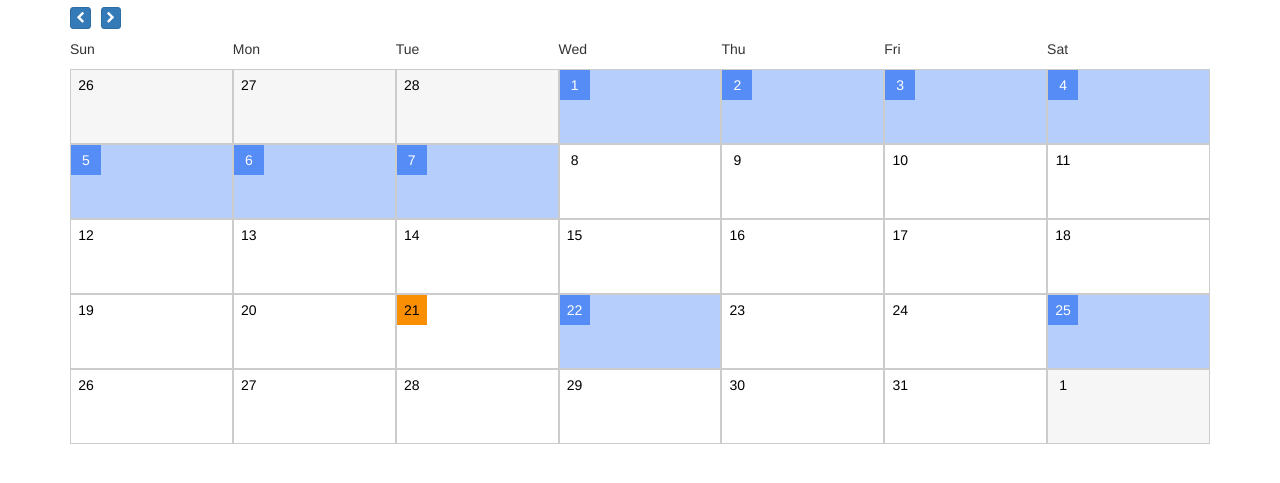
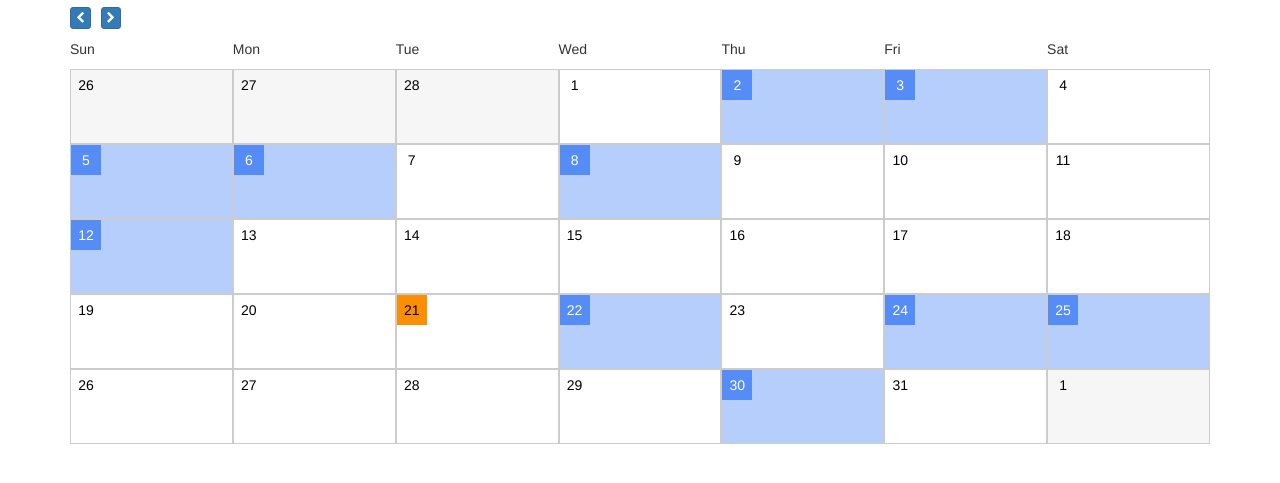
Before and after one commit to spikeon/jquery-calendar, a website: page index.html in a window 1280 px wide. Shown: the part 63-546 px from the top of the page. Drawn offline with nearby package versions, Linux system fonts and the light colour scheme.

Commit message:
More demo changes

```diff
--- a/index.html
+++ b/index.html
@@ -35,7 +35,7 @@
 				$('.calendar').addEvent(new Date(2017, 2, 25), function(){ alert('Date test') });
 
 				/* Add event with Date object on several days in the current month */
-				[2,3,5,6,8,12,24, 30].forEach(function(i, day){ $('.calendar').addEvent(new Date(2017, new Date().getMonth(), day), function(){ alert('Date test') }); });
+				[2,3,5,6,8,12,24, 30].forEach(function(i, day){ $('.calendar').addEvent(new Date(2017, new Date().getMonth(), i), function(){ alert('Date test') }); });
 
 
 			})(jQuery);
--- a/package.json
+++ b/package.json
@@ -1,6 +1,6 @@
 {
   "name": "jquery-callback-calendar",
-  "version": "1.0.5",
+  "version": "1.0.6",
   "description": "A simple jQuery UI Widget to create a calendar, and allow you to designate days that have callbacks",
   "main": "index.html",
   "keywords": "jquery-plugin calendar month",
```
Also changed, not shown: dist/jquery-callback-calendar.min.css, dist/jquery-callback-calendar.min.js.
